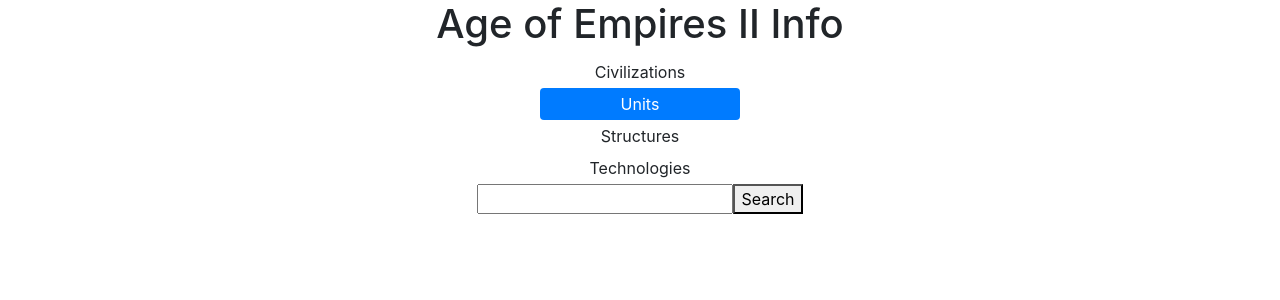
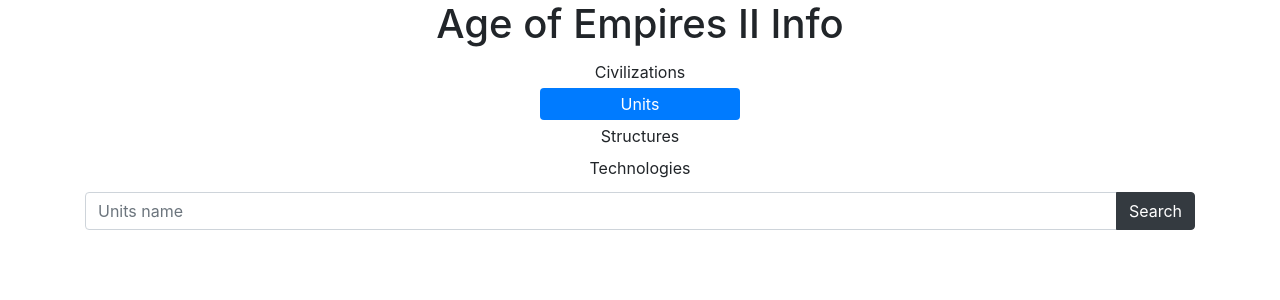
Before and after one commit to gabrbfreire/AoE2-Info-React, a React (Create React App) app: page / in a window 1280 px wide. Both pictures are taken after a click on the element "Units". Shown: the top 300 px of the page. Built offline with nearby package versions, Linux system fonts and the light colour scheme.

Commit message:
Done SearchUnits

```diff
--- a/src/SearchCivs/SearchCivs.js
+++ b/src/SearchCivs/SearchCivs.js
@@ -24,8 +24,6 @@
       } else {
         setData(data.civilizations);
       }
-
-      console.log(data.civilizations)
     } catch (err) {
       console.log(err);
     }
@@ -35,9 +33,8 @@
     if (resultData.length > 0) {
       let listTitle = '<table class="table"><thead class="thead-dark"><tr><th scope="col">Name</th><th scope="col">Army Type</th><th scope="col">Team Bonus</th></tr></thead><tbody>';
       let listContent = resultData.map(item => "<tr><td>" + item.name + "</td><td>" + item.army_type + "</td><td>" + item.team_bonus + "</td></tr>");
-      return (listTitle + listContent.join(" ") + "</tbody></table>")
+      return (listTitle + listContent.join(" ") + "</tbody></table>");
     }
-
   }
 
   return (
--- a/src/SearchUnits/SearchUnits.js
+++ b/src/SearchUnits/SearchUnits.js
@@ -3,6 +3,7 @@
 function SearchUnits() {
 
   const [query, setQuery] = useState('');
+  const [resultData, setData] = useState([]);
 
   const searchUnits = async (e) => {
     e.preventDefault();
@@ -18,17 +19,39 @@
     try {
       const response = await fetch(proxyUrl + url);
       const data = await response.json();
+      if (data.units === undefined) {
+        setData([data]);
+      } else {
+        setData(data.units);
+
+      }
+      console.log(data.units)
       console.log(data);
     } catch (err) {
       console.log(err);
     }
   }
 
+  const createList = () => {
+    if (resultData.length > 0) {
+      let listTitle = '<table class="table"><thead class="thead-dark"><tr><th scope="col">Name</th><th scope="col">Attack</th><th scope="col">Attack Delay</th><th scope="col">Armor</th><th scope="col">Hit Points</th><th scope="col">Mov. Rate</th></tr></thead><tbody>';
+      let listContent = resultData.map(item => "<tr><td>" + item.name + "</td><td>" + function () { if (item.attack == undefined) { return ("-"); } else return (item.attack) }() + "</td><td>" + function () { if (item.attack_delay == undefined) { return ("-"); } else return (item.attack_delay) }() + "</td><td>" + item.armor + "</td><td>" + item.hit_points + "</td><td>" + function () { if (item.movement_rate == undefined) { return ("-"); } else return (item.movement_rate) }() + "</td></tr>");
+      return (listTitle + listContent.join(" ") + "</tbody></table>");
+    }
+  }
+
   return (
-    <form onSubmit={searchUnits} className="form-units">
-      <input type="text" value={query} onChange={(e) => setQuery(e.target.value)}></input>
-      <button type="submit">Search</button>
-    </form>
+    <>
+      <form onSubmit={searchUnits} className="form-units mt-2">
+        <div className="input-group mb-3">
+          <input type="text" className="form-control" placeholder="Units name" value={query} onChange={(e) => setQuery(e.target.value)}></input>
+          <div className="input-group-append">
+            <button type="submit" className="btn btn-dark">Search</button>
+          </div>
+        </div>
+      </form>
+      <div className="list-div" dangerouslySetInnerHTML={{ __html: createList() }} />
+    </>
   )
 }
 
--- a/src/Select/Select.js
+++ b/src/Select/Select.js
@@ -3,8 +3,7 @@
 function Select() {
 
   const changeSearch = (e) => {
-    let type = e.target.value
-    console.log(type)
+    let type = e.target.value;
     switch (type) {
       case '0':
         document.getElementsByClassName("form-civs")[0].style.display = "block";
@@ -36,6 +35,10 @@
   }
 
   const activateItem = (e) => {
+    try {
+      document.getElementsByClassName("table")[0].remove();
+    } catch (e) { }
+
     document.getElementsByClassName("dropdown-item")[0].className = "dropdown-item rounded";
     document.getElementsByClassName("dropdown-item")[1].className = "dropdown-item rounded";
     document.getElementsByClassName("dropdown-item")[2].className = "dropdown-item rounded";
@@ -45,7 +48,7 @@
   }
 
   return (
-    <div class="row d-flex justify-content-center">
+    <div className="row d-flex justify-content-center">
       <div name="types" id="types">
         <option value="0" className="dropdown-item rounded active" onClick={(e) => activateItem(e)}>Civilizations</option>
         <option value="1" className="dropdown-item" onClick={(e) => activateItem(e)}>Units</option>
```
